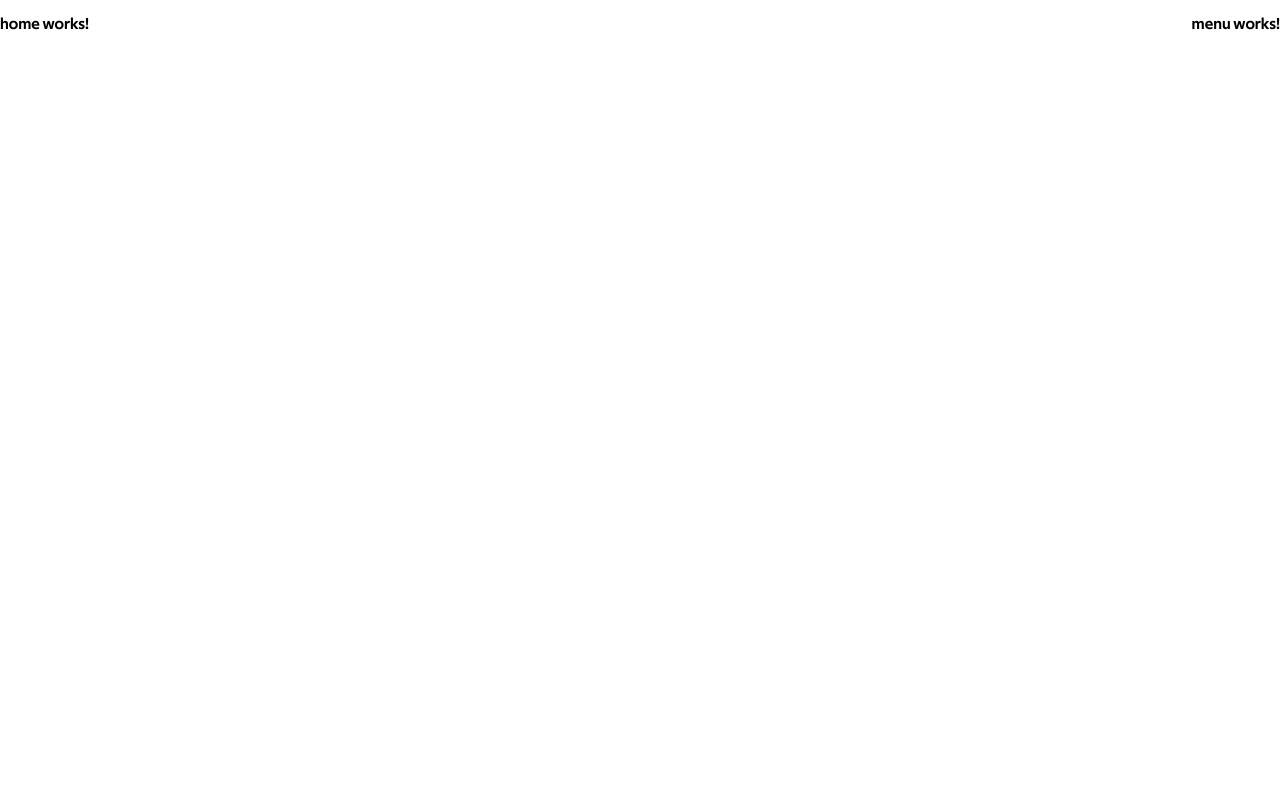
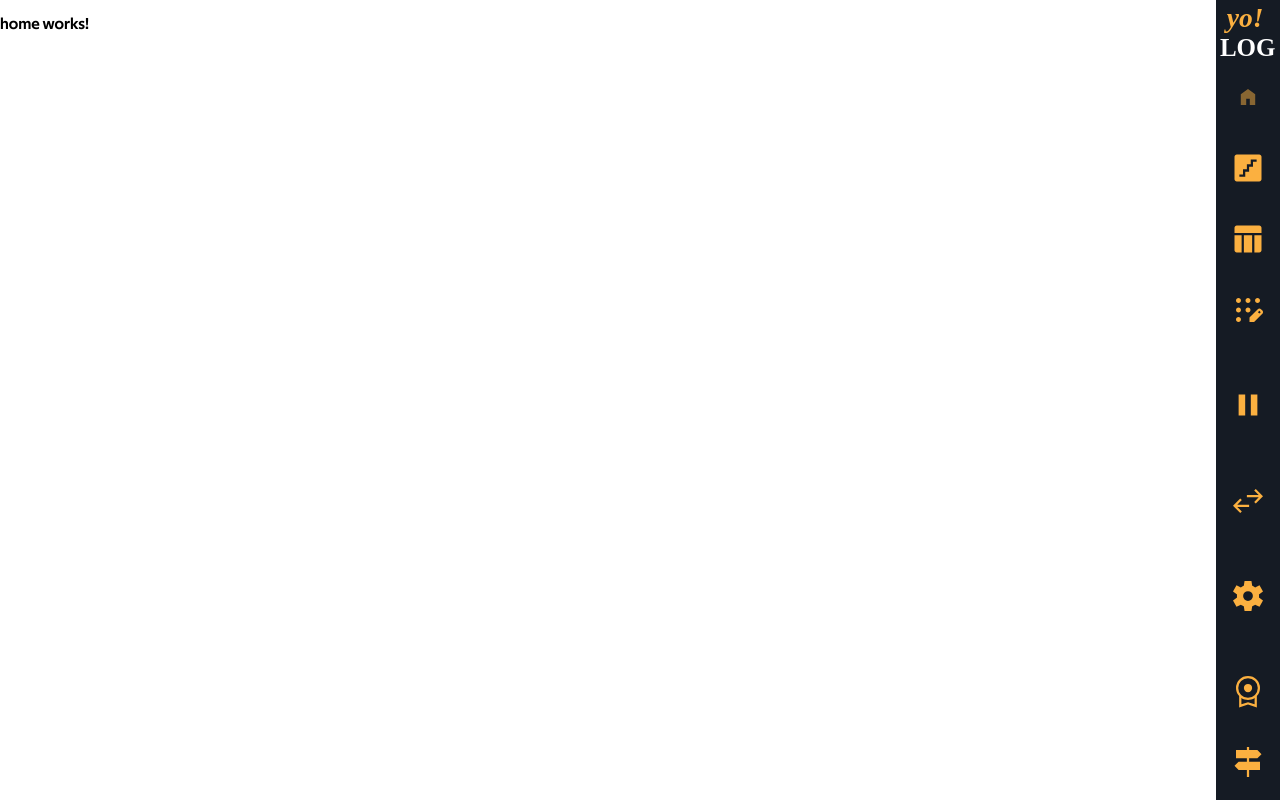
Before and after one commit to spremi/yolog, an Angular app in the folder ui/: page /home in a window 1280 px wide. Built offline with nearby package versions, Linux system fonts and the light colour scheme.

Commit message:
feat: c: parts: menu: Basic implementation
Signed-off-by: Sanjeev Premi <spremi@ymail.com>

```diff
--- a/ui/src/app/parts/menu/menu.component.html
+++ b/ui/src/app/parts/menu/menu.component.html
@@ -1 +1,97 @@
-<p>menu works!</p>
+<div class="menu">
+  <img ngSrc="/yo-log-512px.svg"
+    width="64"
+    height="64"
+    alt="LOGO"
+    priority />
+
+  <button
+    [class.now]="activeRoute === '/' || activeRoute === '/home'"
+    [disabled]="activeRoute === '/' || activeRoute === '/home'">
+
+    <img ngSrc="/icons/home.svg"
+      width="48"
+      height="48"
+      alt="HOME" />
+  </button>
+
+  <button
+    [class.now]="activeMenu === 'level'">
+
+    <img ngSrc="/icons/stairs.svg"
+      width="48"
+      height="48"
+      alt="Select Levels" />
+  </button>
+
+  <button
+    [class.now]="activeMenu === 'column'">
+
+    <img ngSrc="/icons/table_chart.svg"
+      width="48"
+      height="48"
+      alt="Select Columns" />
+  </button>
+
+  <button
+    [class.now]="activeMenu === 'filter'">
+
+    <img ngSrc="/icons/app_registration.svg"
+      width="48"
+      height="48"
+      alt="Filter Columns" />
+  </button>
+
+  <div class="spacer"></div>
+
+  <button>
+    <img [ngSrc]="logPaused ? '/icons/play.svg' : '/icons/pause.svg'"
+      width="48"
+      height="48"
+      alt="Play/Pause" />
+  </button>
+
+  <div class="spacer"></div>
+
+  <button>
+
+    <img ngSrc="/icons/swap_horiz.svg"
+      width="48"
+      height="48"
+      alt="Swap Position" />
+  </button>
+
+  <div class="spacer"></div>
+
+  <button
+    [class.now]="activeRoute === '/settings'"
+    [disabled]="activeRoute === '/settings'">
+
+    <img ngSrc="/icons/settings.svg"
+      width="48"
+      height="48"
+      alt="Settings" />
+  </button>
+
+  <div class="spacer"></div>
+
+  <button
+    [class.now]="activeRoute === '/license'"
+    [disabled]="activeRoute === '/license'">
+
+    <img ngSrc="/icons/license.svg"
+      width="48"
+      height="48"
+      alt="License" />
+  </button>
+
+  <button
+    [class.now]="activeRoute === '/about'"
+    [disabled]="activeRoute === '/about'">
+
+    <img ngSrc="/icons/signpost.svg"
+      width="48"
+      height="48"
+      alt="About" />
+  </button>
+</div>
--- a/ui/src/app/parts/menu/menu.component.sass
+++ b/ui/src/app/parts/menu/menu.component.sass
@@ -0,0 +1,45 @@
+\:host
+  display: flex
+  flex-direction: row
+  height: 100vh
+  position: relative
+
+  .menu
+    display: flex
+    flex-direction: column
+    width: 64px
+    background: var(--dark-color)
+    padding: 0
+    // Ensure that menu always remain on top
+    z-index: 10
+
+    .spacer
+      flex-grow: 1
+
+    button
+      background: none
+      border: none
+      padding: 15px 0
+      color: white
+      font-size: 20px
+      cursor: pointer
+
+      img
+        width: 36px
+        height: 36px
+        transition: transform 250ms ease
+
+      &:hover
+        img
+          transform: scale(1.2)
+
+      &.now
+        img
+          transform: scale(0.6)
+
+      &:active
+        animation: flicker 250ms
+
+      &:disabled
+        opacity: 0.5
+        cursor: default
--- a/ui/src/app/parts/menu/menu.component.ts
+++ b/ui/src/app/parts/menu/menu.component.ts
@@ -1,11 +1,52 @@
-import { Component } from '@angular/core';
+//
+// [yo-log]
+//
+// Sanjeev Premi <spremi@ymail.com>
+//
+// BSD-3-Clause License
+//
+
+
+import { CommonModule, NgOptimizedImage } from '@angular/common';
+import { Component, inject, OnDestroy, OnInit } from '@angular/core';
+import { NavigationEnd, Router, RouterModule } from '@angular/router';
+import { filter, Subscription } from 'rxjs';
 
 @Component({
   selector: 'sp-menu',
-  imports: [],
+  imports: [
+    CommonModule,
+    RouterModule,
+    NgOptimizedImage,
+],
   templateUrl: './menu.component.html',
   styleUrl: './menu.component.sass'
 })
-export class MenuComponent {
+export class MenuComponent implements OnInit, OnDestroy {
+  private SLIDE_DURATION_MS = 300;
+  private IDLE_TIMEOUT_MS = 5000;
 
+  private router = inject(Router);
+
+  private routeSub: Subscription | null = null;
+
+  activeMenu: string | null = null;
+
+  activeRoute = '';
+  logPaused = false;
+
+  ngOnInit(): void {
+    this.routeSub = this.router.events
+      .pipe(
+        filter(event => event instanceof NavigationEnd)
+      )
+      .subscribe(ev => {
+        this.activeRoute = ev.url;
+      });
+  }
+
+  ngOnDestroy(): void {
+    this.routeSub?.unsubscribe();
+    this.routeSub = null;
+  }
 }
--- a/ui/src/styles.sass
+++ b/ui/src/styles.sass
@@ -22,6 +22,11 @@
     font-weight: normal
     font-style: normal
 
+
+:root
+  --dark-color: #151b24
+
+
 *
   box-sizing: border-box
 
```
